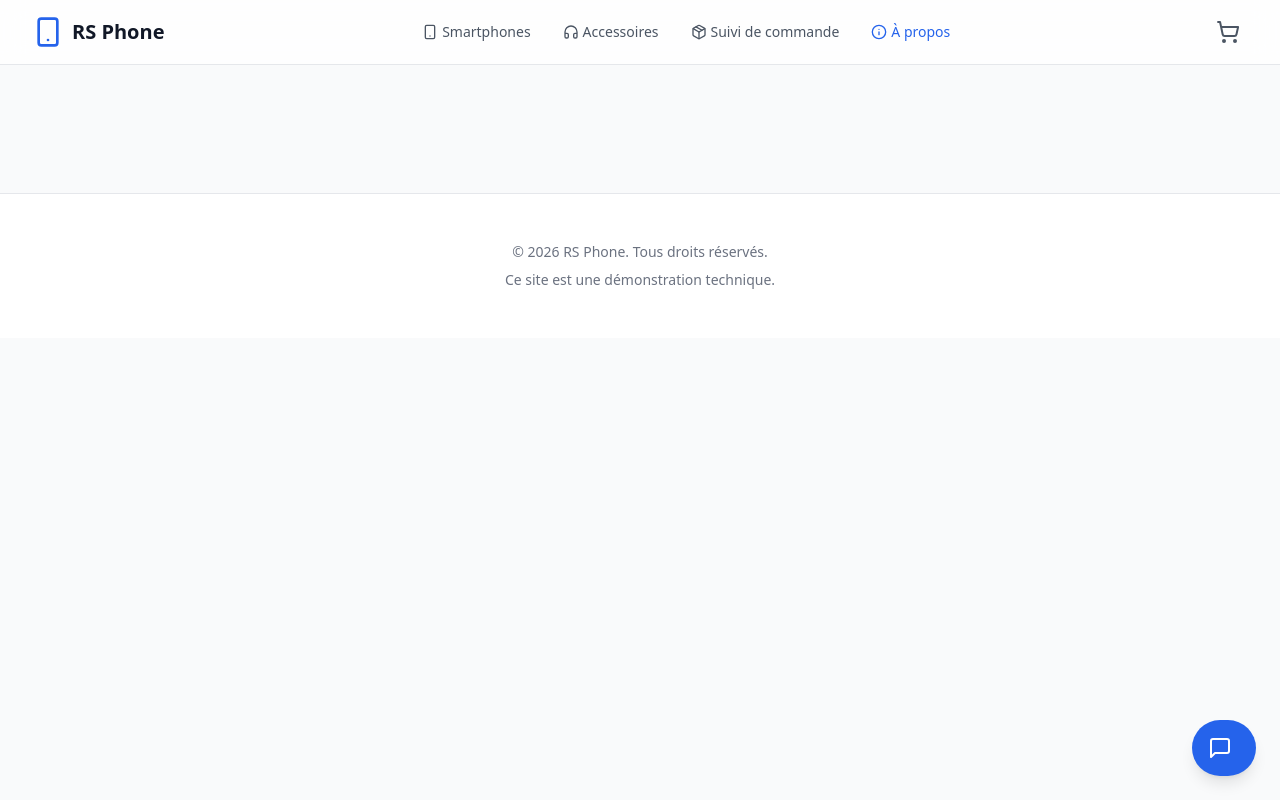
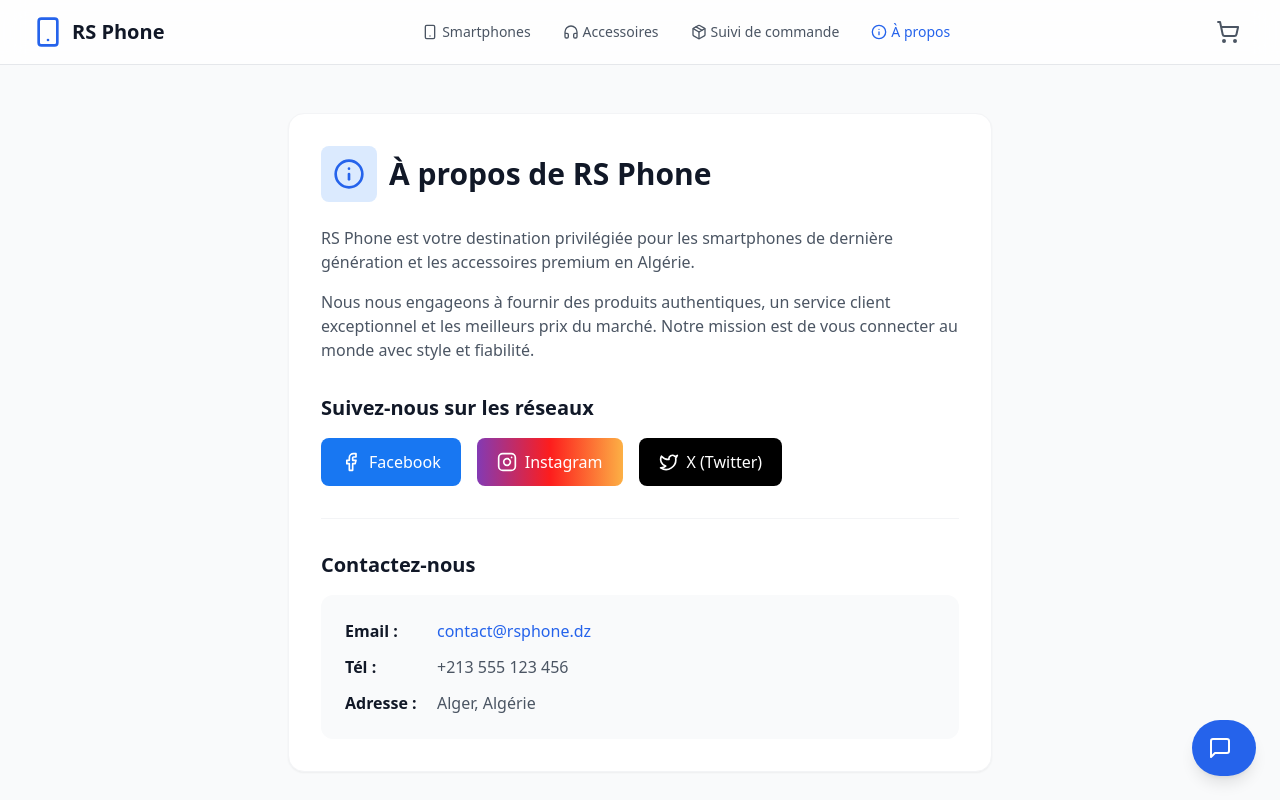
Before and after one commit to rayansennia928-cloud/rs-phone, a React (Vite) app: page / in a window 1280 px wide. Both pictures are taken after a click on the button "À propos". Shown: the top 800 px of the page. Built offline with nearby package versions, Linux system fonts and the light colour scheme.

Commit message:
Enhance App with About section and social links
Added social media links and an 'About' section to the app.

```diff
--- a/App.tsx
+++ b/App.tsx
@@ -6,7 +6,7 @@
 import { ChatAssistant } from './components/ChatAssistant';
 import { MOCK_PRODUCTS } from './constants';
 import { Product, CartItem, ViewState, Order, OrderStatus, CustomerInfo } from './types';
-import { CheckCircle, Headphones, Smartphone } from 'lucide-react';
+import { CheckCircle, Headphones, Smartphone, Facebook, Instagram, Twitter, Info } from 'lucide-react';
 import emailjs from '@emailjs/browser';
 
 const App: React.FC = () => {
@@ -164,6 +164,63 @@
       case 'tracking':
         return <OrderTracker orders={orders} />;
 
+      case 'about':
+        return (
+          <div className="max-w-3xl mx-auto px-4 sm:px-6 lg:px-8 py-12 animate-fade-in">
+            <div className="bg-white rounded-2xl shadow-sm border border-gray-100 p-8">
+              <div className="flex items-center gap-3 mb-6">
+                <div className="p-3 bg-blue-100 rounded-lg">
+                  <Info className="h-8 w-8 text-blue-600" />
+                </div>
+                <h1 className="text-3xl font-bold text-gray-900">À propos de RS Phone</h1>
+              </div>
+
+              <div className="prose prose-blue text-gray-600 mb-8">
+                <p className="mb-4">
+                  RS Phone est votre destination privilégiée pour les smartphones de dernière génération et les accessoires premium en Algérie.
+                </p>
+                <p>
+                  Nous nous engageons à fournir des produits authentiques, un service client exceptionnel et les meilleurs prix du marché. Notre mission est de vous connecter au monde avec style et fiabilité.
+                </p>
+              </div>
+
+              <h2 className="text-xl font-bold text-gray-900 mb-4">Suivez-nous sur les réseaux</h2>
+              <div className="flex flex-wrap gap-4 mb-8">
+                <a href="#" className="flex items-center gap-2 px-5 py-3 bg-[#1877F2] text-white rounded-lg hover:opacity-90 transition-opacity font-medium">
+                  <Facebook className="h-5 w-5" />
+                  <span>Facebook</span>
+                </a>
+                <a href="#" className="flex items-center gap-2 px-5 py-3 bg-gradient-to-r from-[#833ab4] via-[#fd1d1d] to-[#fcb045] text-white rounded-lg hover:opacity-90 transition-opacity font-medium">
+                  <Instagram className="h-5 w-5" />
+                  <span>Instagram</span>
+                </a>
+                <a href="#" className="flex items-center gap-2 px-5 py-3 bg-black text-white rounded-lg hover:opacity-90 transition-opacity font-medium">
+                  <Twitter className="h-5 w-5" />
+                  <span>X (Twitter)</span>
+                </a>
+              </div>
+
+              <div className="pt-8 border-t border-gray-100">
+                <h2 className="text-xl font-bold text-gray-900 mb-4">Contactez-nous</h2>
+                <div className="bg-gray-50 rounded-xl p-6 space-y-3 text-gray-600">
+                  <p className="flex items-center gap-3">
+                    <span className="font-semibold text-gray-900 w-20">Email :</span>
+                    <a href="mailto:contact@rsphone.dz" className="text-blue-600 hover:underline">contact@rsphone.dz</a>
+                  </p>
+                  <p className="flex items-center gap-3">
+                    <span className="font-semibold text-gray-900 w-20">Tél :</span>
+                    <span>+213 555 123 456</span>
+                  </p>
+                  <p className="flex items-center gap-3">
+                    <span className="font-semibold text-gray-900 w-20">Adresse :</span>
+                    <span>Alger, Algérie</span>
+                  </p>
+                </div>
+              </div>
+            </div>
+          </div>
+        );
+
       case 'checkout-success':
         return (
           <div className="min-h-[60vh] flex flex-col items-center justify-center text-center px-4 animate-fade-in">
@@ -224,7 +281,7 @@
 
       <footer className="bg-white border-t border-gray-200 py-12 mt-12" role="contentinfo">
         <div className="max-w-7xl mx-auto px-4 text-center text-gray-500 text-sm">
-          <p>&copy; 2026 RS Phone. Tous droits réservés.</p>
+          <p>&copy; 2024 RS Phone. Tous droits réservés.</p>
           <p className="mt-2">Ce site est une démonstration technique.</p>
         </div>
       </footer>
```
